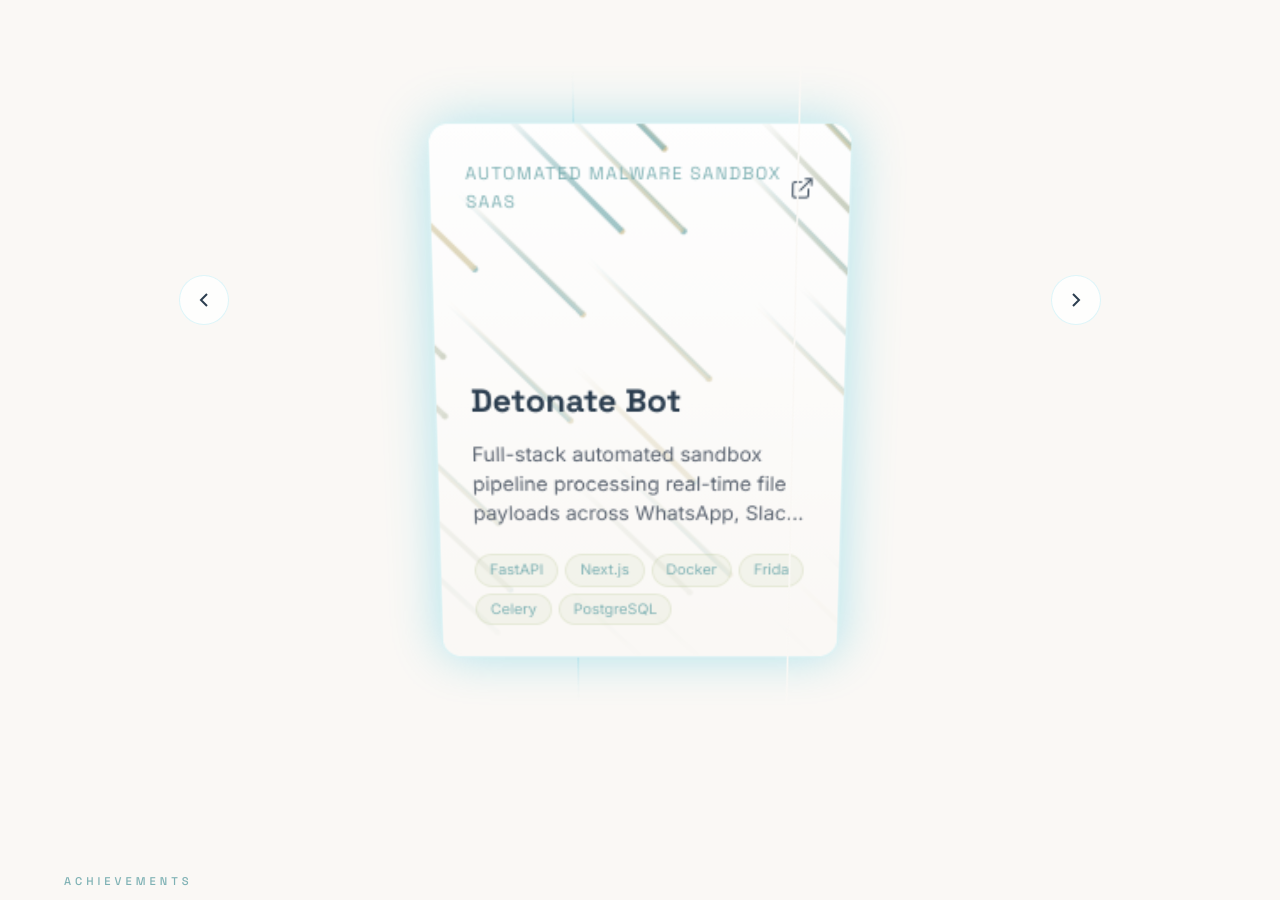
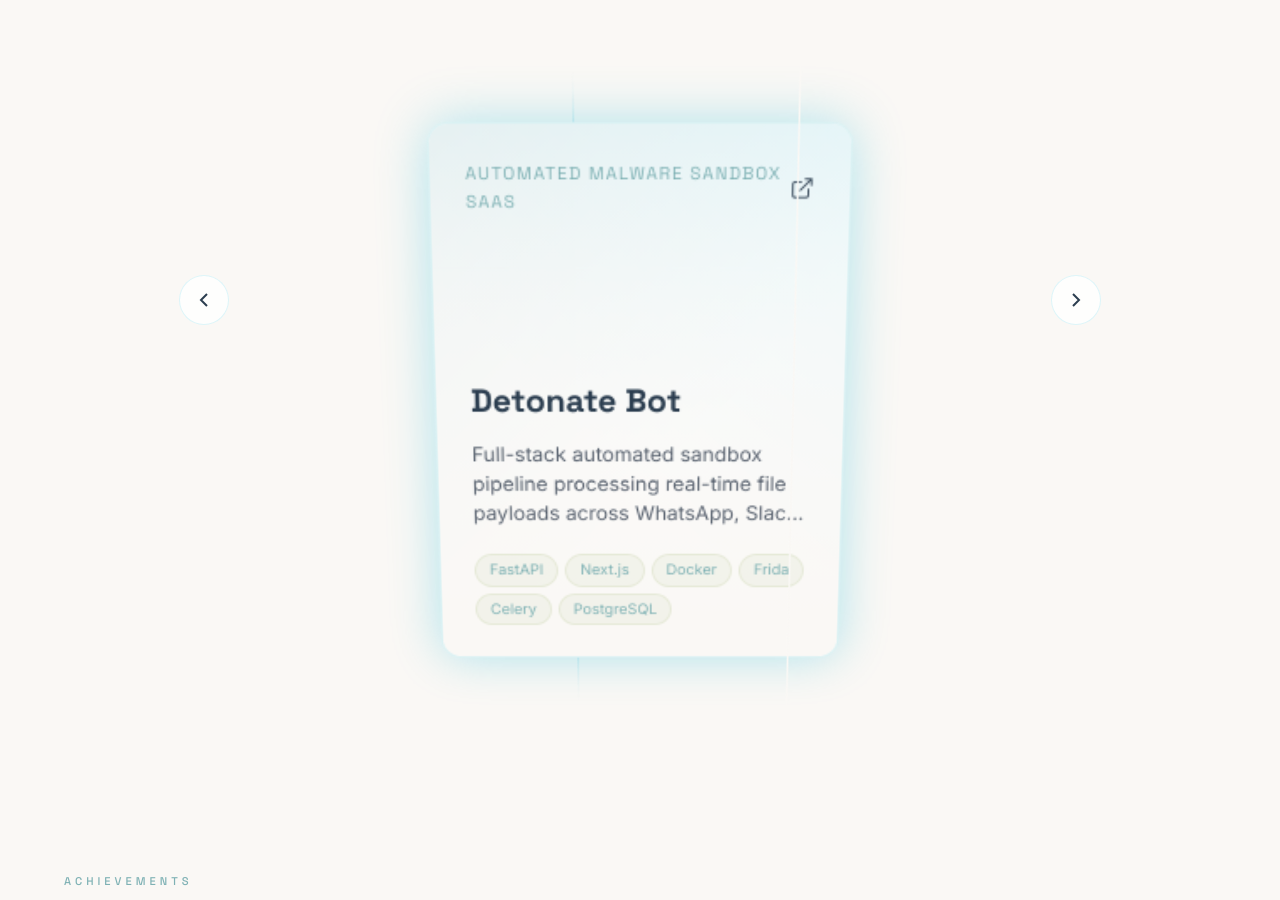
Before and after one commit to Manitk123/portfolio2, a React (Vite) app: page / in a window 1280 px wide. Shown: the part 4300-5200 px from the top of the page. Built offline with nearby package versions, Linux system fonts and the light colour scheme.

Commit message:
Replace heavy pattern with minimalist gradient for project cards

```diff
--- a/src/index.css
+++ b/src/index.css
@@ -2538,226 +2538,23 @@ button {
 }
 
 
+
 .carousel-card-pattern {
   position: absolute;
   inset: 0;
   overflow: hidden;
   z-index: 0;
-    background: rgba(255, 255, 255, 0.7);
+  background: rgba(255, 255, 255, 0.75);
+  background-image:
+    linear-gradient(135deg, rgba(126, 177, 180, 0.15) 0%, transparent 60%),
+    linear-gradient(225deg, rgba(0, 180, 216, 0.08) 0%, transparent 60%);
   border-radius: inherit;
-  }
-
-  .carousel-card-pattern::before {
-    content: '';
-    position: absolute;
-    inset: -145%;
-    rotate: -45deg;
-    background: transparent;
-    background-image: radial-gradient(
-        4px 100px at 0px 235px,
-        var(--teal-dark),
-        transparent
-      ),
-      radial-gradient(4px 100px at 300px 235px, var(--sage), transparent),
-      radial-gradient(
-        1.5px 1.5px at 150px 117.5px,
-        var(--teal-dark) 100%,
-        transparent 150%
-      ),
-      radial-gradient(4px 100px at 0px 252px, var(--teal-dark), transparent),
-      radial-gradient(4px 100px at 300px 252px, var(--teal-dark), transparent),
-      radial-gradient(
-        1.5px 1.5px at 150px 126px,
-        var(--sage) 100%,
-        transparent 150%
-      ),
-      radial-gradient(4px 100px at 0px 150px, var(--teal), transparent),
-      radial-gradient(4px 100px at 300px 150px, var(--sage), transparent),
-      radial-gradient(
-        1.5px 1.5px at 150px 75px,
-        var(--teal-dark) 100%,
-        transparent 150%
-      ),
-      radial-gradient(4px 100px at 0px 253px, var(--teal-dark), transparent),
-      radial-gradient(4px 100px at 300px 253px, var(--teal-dark), transparent),
-      radial-gradient(
-        1.5px 1.5px at 150px 126.5px,
-        var(--teal-dark) 100%,
-        transparent 150%
-      ),
-      radial-gradient(4px 100px at 0px 204px, var(--teal-dark), transparent),
-      radial-gradient(4px 100px at 300px 204px, var(--teal-dark), transparent),
-      radial-gradient(
-        1.5px 1.5px at 150px 102px,
-        var(--teal-dark) 100%,
-        transparent 150%
-      ),
-      radial-gradient(4px 100px at 0px 134px, var(--sage), transparent),
-      radial-gradient(4px 100px at 300px 134px, var(--teal), transparent),
-      radial-gradient(
-        1.5px 1.5px at 150px 67px,
-        var(--teal) 100%,
-        transparent 150%
-      ),
-      radial-gradient(4px 100px at 0px 179px, var(--teal), transparent),
-      radial-gradient(4px 100px at 300px 179px, var(--teal), transparent),
-      radial-gradient(
-        1.5px 1.5px at 150px 89.5px,
-        var(--sage) 100%,
-        transparent 150%
-      ),
-      radial-gradient(4px 100px at 0px 299px, var(--sage), transparent),
-      radial-gradient(4px 100px at 300px 299px, var(--teal-dark), transparent),
-      radial-gradient(
-        1.5px 1.5px at 150px 149.5px,
-        var(--teal) 100%,
-        transparent 150%
-      ),
-      radial-gradient(4px 100px at 0px 215px, var(--teal), transparent),
-      radial-gradient(4px 100px at 300px 215px, var(--sage), transparent),
-      radial-gradient(
-        1.5px 1.5px at 150px 107.5px,
-        var(--teal) 100%,
-        transparent 150%
-      ),
-      radial-gradient(4px 100px at 0px 281px, var(--sage), transparent),
-      radial-gradient(4px 100px at 300px 281px, var(--sage), transparent),
-      radial-gradient(
-        1.5px 1.5px at 150px 140.5px,
-        var(--teal) 100%,
-        transparent 150%
-      ),
-      radial-gradient(4px 100px at 0px 158px, var(--teal), transparent),
-      radial-gradient(4px 100px at 300px 158px, var(--sage), transparent),
-      radial-gradient(
-        1.5px 1.5px at 150px 79px,
-        var(--sage) 100%,
-        transparent 150%
-      ),
-      radial-gradient(4px 100px at 0px 210px, var(--sage), transparent),
-      radial-gradient(4px 100px at 300px 210px, var(--teal-dark), transparent),
-      radial-gradient(
-        1.5px 1.5px at 150px 105px,
-        var(--teal) 100%,
-        transparent 150%
-      );
-    background-size:
-      300px 235px,
-      300px 235px,
-      300px 235px,
-      300px 252px,
-      300px 252px,
-      300px 252px,
-      300px 150px,
-      300px 150px,
-      300px 150px,
-      300px 253px,
-      300px 253px,
-      300px 253px,
-      300px 204px,
-      300px 204px,
-      300px 204px,
-      300px 134px,
-      300px 134px,
-      300px 134px,
-      300px 179px,
-      300px 179px,
-      300px 179px,
-      300px 299px,
-      300px 299px,
-      300px 299px,
-      300px 215px,
-      300px 215px,
-      300px 215px,
-      300px 281px,
-      300px 281px,
-      300px 281px,
-      300px 158px,
-      300px 158px,
-      300px 158px,
-      300px 210px,
-      300px 210px,
-      300px 210px;
-    animation: hi 50s linear infinite;
-  }
-
-  @keyframes hi {
-    0% {
-      background-position:
-        0px 220px,
-        3px 220px,
-        151.5px 337.5px,
-        25px 24px,
-        28px 24px,
-        176.5px 150px,
-        50px 16px,
-        53px 16px,
-        201.5px 91px,
-        75px 224px,
-        78px 224px,
-        226.5px 350.5px,
-        100px 19px,
-        103px 19px,
-        251.5px 121px,
-        125px 120px,
-        128px 120px,
-        276.5px 187px,
-        150px 31px,
-        153px 31px,
-        301.5px 120.5px,
-        175px 235px,
-        178px 235px,
-        326.5px 384.5px,
-        200px 121px,
-        203px 121px,
-        351.5px 228.5px,
-        225px 224px,
-        228px 224px,
-        376.5px 364.5px,
-        250px 26px,
-        253px 26px,
-        401.5px 105px,
-        275px 75px,
-        278px 75px,
-        426.5px 180px;
-    }
-    to {
-      background-position:
-        0px 6800px,
-        3px 6800px,
-        151.5px 6917.5px,
-        25px 13632px,
-        28px 13632px,
-        176.5px 13758px,
-        50px 5416px,
-        53px 5416px,
-        201.5px 5491px,
-        75px 17175px,
-        78px 17175px,
-        226.5px 17301.5px,
-        100px 5119px,
-        103px 5119px,
-        251.5px 5221px,
-        125px 8428px,
-        128px 8428px,
-        276.5px 8495px,
-        150px 9876px,
-        153px 9876px,
-        301.5px 9965.5px,
-        175px 13391px,
-        178px 13391px,
-        326.5px 13540.5px,
-        200px 14741px,
-        203px 14741px,
-        351.5px 14848.5px,
-        225px 18770px,
-        228px 18770px,
-        376.5px 18910.5px,
-        250px 5082px,
-        253px 5082px,
-        401.5px 5161px,
-        275px 6375px,
-        278px 6375px,
-        426.5px 6480px;
-    }
-  }
+  transition: all 0.6s cubic-bezier(0.165, 0.84, 0.44, 1);
+}
+
+.carousel-card:hover .carousel-card-pattern {
+  background: rgba(255, 255, 255, 0.9);
+  background-image:
+    linear-gradient(135deg, rgba(126, 177, 180, 0.3) 0%, transparent 70%),
+    linear-gradient(225deg, rgba(0, 180, 216, 0.15) 0%, transparent 70%);
+}
```
Lines whose indentation alone changed are shown as unchanged.
